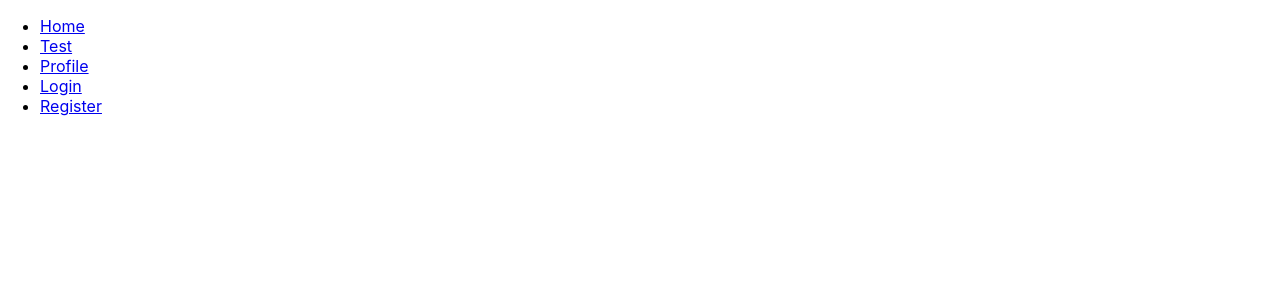
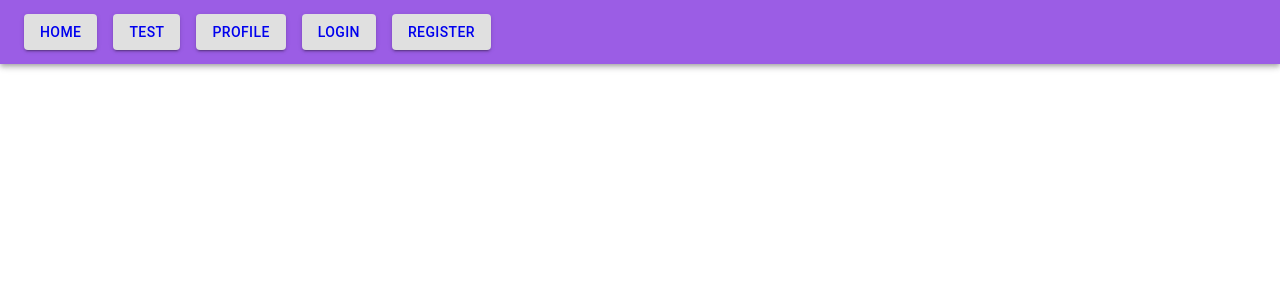
Before and after one commit to Suxcl/react-studia, a React (Create React App) app in the folder my-app/: page / in a window 1280 px wide. Shown: the top 300 px of the page. Built offline with nearby package versions, Linux system fonts and the light colour scheme.

Commit message:
Quick navbar :>

```diff
--- a/my-app/package.json
+++ b/my-app/package.json
@@ -15,6 +15,7 @@
     "@types/react": "^18.2.47",
     "@types/react-dom": "^18.2.18",
     "axios": "^1.6.5",
+    "mui": "^0.0.1",
     "react": "^18.2.0",
     "react-dom": "^18.2.0",
     "react-redux": "^9.1.0",
--- a/my-app/src/pages/layout.tsx
+++ b/my-app/src/pages/layout.tsx
@@ -1,31 +1,45 @@
 import { Outlet, Link } from "react-router-dom";
+import AppBar from "@mui/material/AppBar";
+import Toolbar from "@mui/material/Toolbar";
+import Container from "@mui/material/Container";
+import Button from "@mui/material/Button";
 
 const Layout = () => {
   return (
     <>
-      <nav>
-        <ul>
-          <li>
-            <Link to="/blog">Home</Link>
-          </li>
-          <li>
-            <Link to="/test">Test</Link>
-          </li>
-          <li>
-            <Link to="/">Profile</Link>
-          </li>
-          <li>
-            <Link to="/contact">Login</Link>
-          </li>
-          <li>
-            <Link to="/contact">Register</Link>
-          </li>
-        </ul>
-      </nav>
+      <AppBar position="static" sx={{ bgcolor: "#9b5de5" }}>
 
+        <Toolbar>
+          <Link to="/blog">
+            <Button color="inherit" variant="contained" sx={{ mr: 2 }}>
+              Home
+            </Button>
+          </Link>
+          <Link to="/test">
+            <Button color="inherit" variant="contained" sx={{ mr: 2 }}>
+              Test
+            </Button>
+          </Link>
+          <Link to="/">
+            <Button color="inherit" variant="contained" sx={{ mr: 2 }}>
+              Profile
+            </Button>
+          </Link>
+          <Link to="/contact">
+            <Button color="inherit" variant="contained" sx={{ mr: 2 }}>
+              Login
+            </Button>
+          </Link>
+          <Link to="/contact">
+            <Button color="inherit" variant="contained">
+              Register
+            </Button>
+          </Link>
+        </Toolbar>
+      </AppBar>
       <Outlet />
     </>
-  )
+  );
 };
 
 export default Layout;
```
Also changed, not shown: 1 other file (tests, documents, lock files or other folders).
